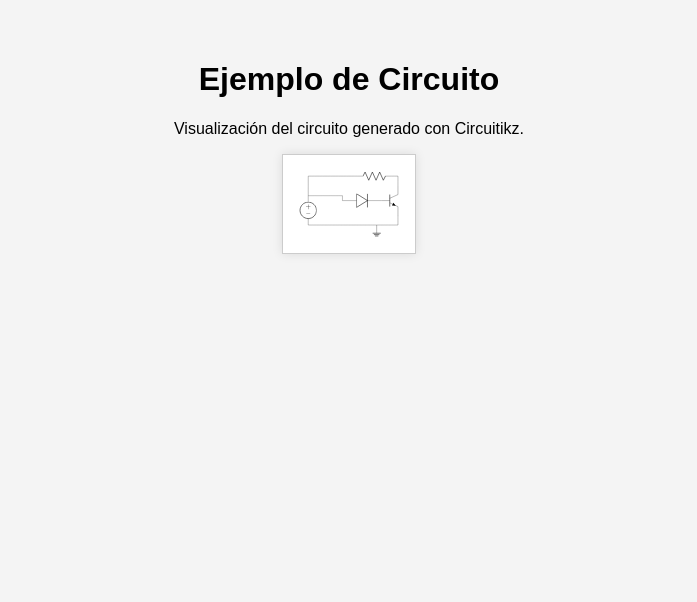
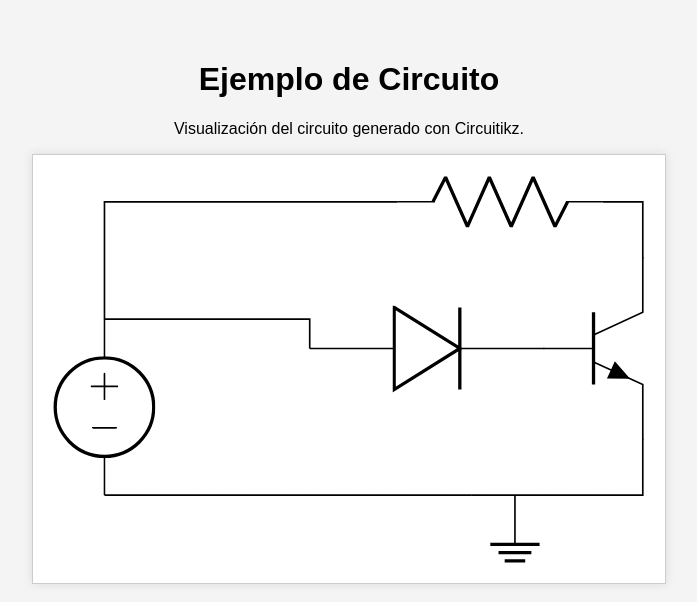
Before and after one commit to asaizvela/mi-circuito, a plain HTML site: page index.html in a window 1280 px wide. Shown: the whole page, without its empty margins (291-988 px from the left). Drawn offline with Linux system fonts and the light colour scheme.

Commit message:
Update index.html

```diff
--- a/index.html
+++ b/index.html
@@ -23,6 +23,6 @@
 <body>
     <h1>Ejemplo de Circuito</h1>
     <p>Visualización del circuito generado con Circuitikz.</p>
-    <img src="ejemplo.svg" alt="Circuito Electrónico" style="width: 100px;" />
+    <img src="ejemplo.svg" alt="Circuito Electrónico" style="max-width: 50%; height: auto;" />
 </body>
 </html>
```
